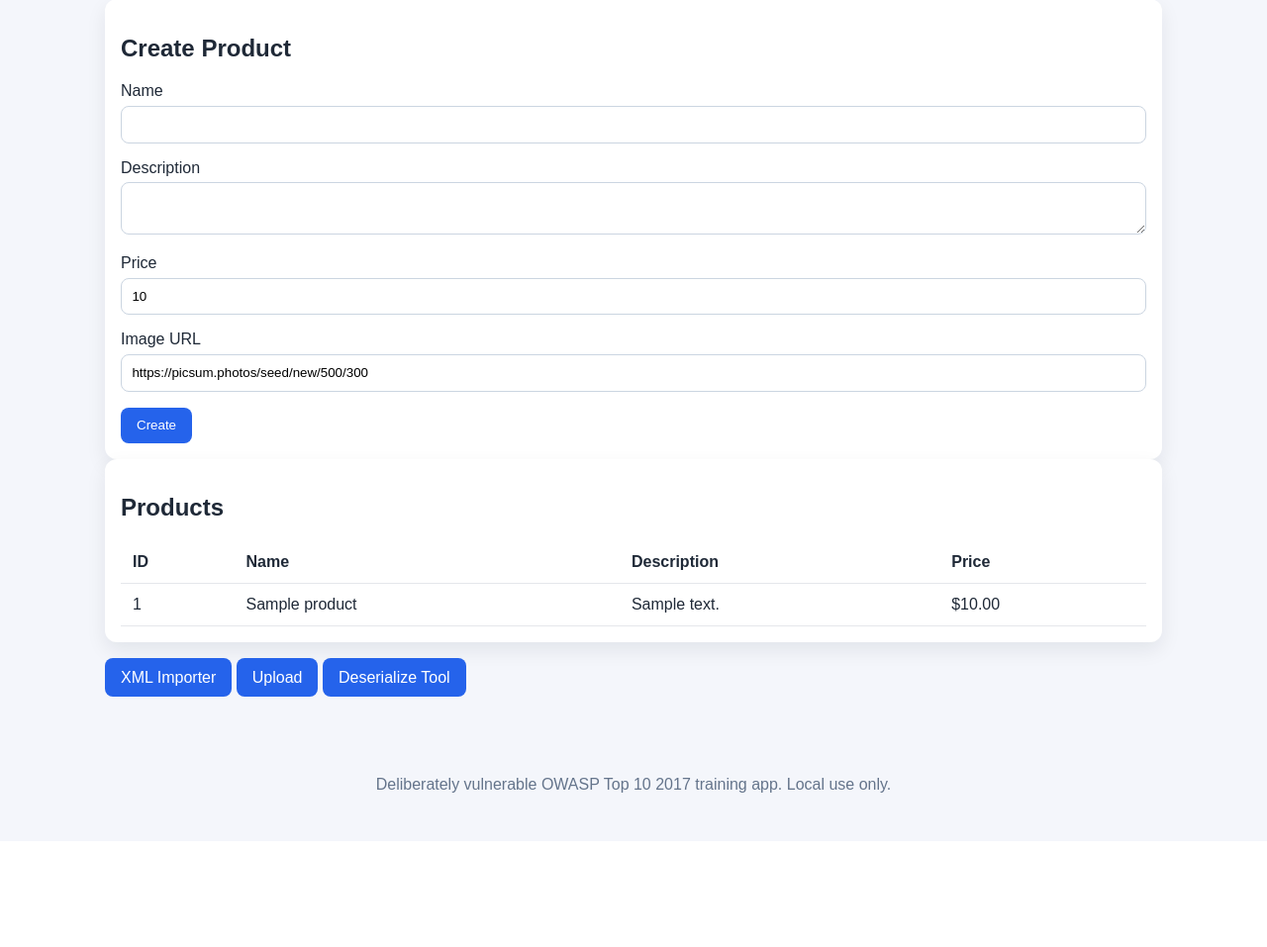
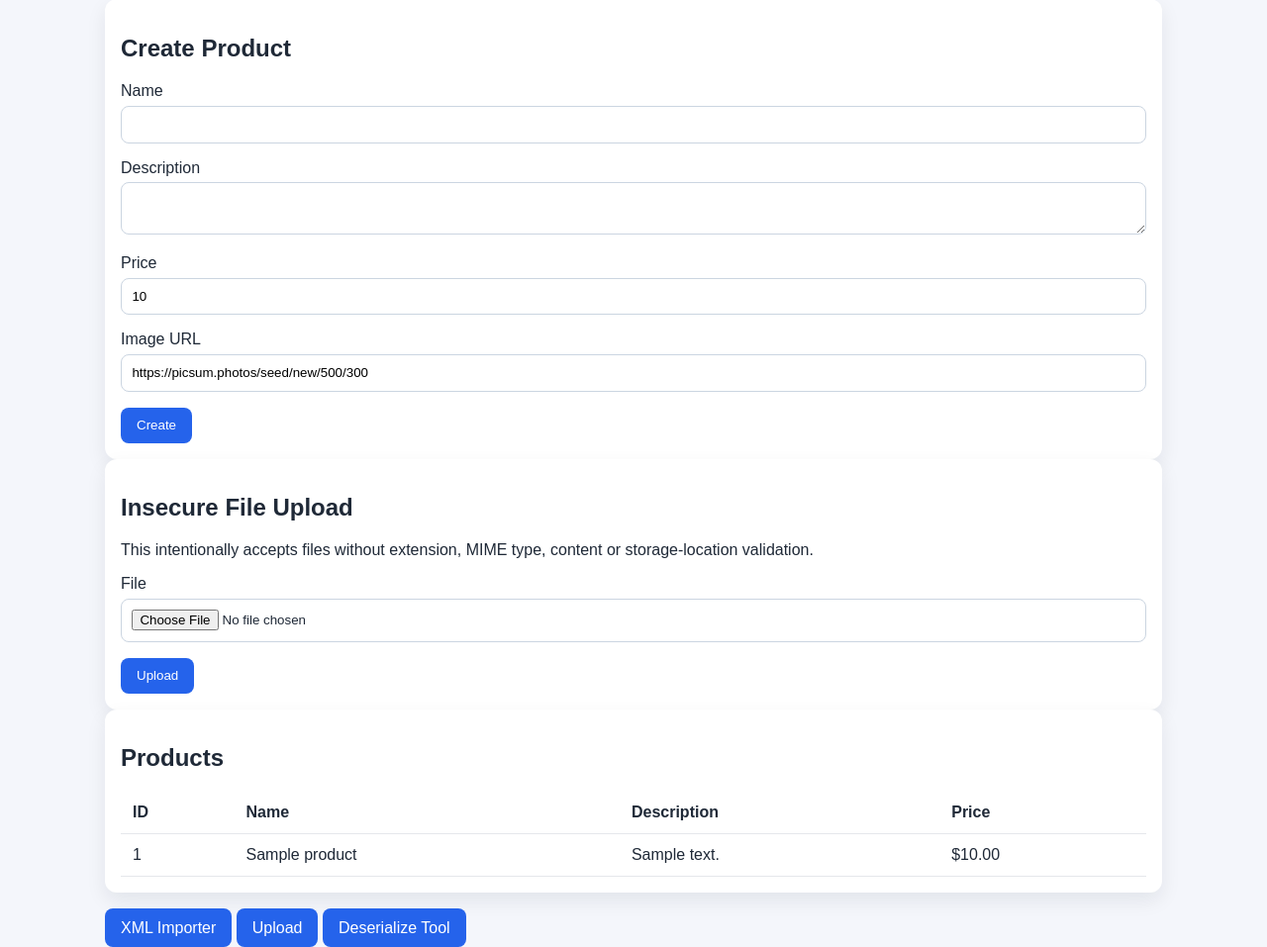
Before and after one commit to BrennisC/laboratorios_app, a PHP site: page /admin.php in a window 1280 px wide. Shown: the part 212-1169 px from the top of the page at 99% size. Before the commit the page ends 1013 px from the top, so only its background shows below. Run offline with PHP 8.4, Linux system fonts and the light colour scheme; tables that the repository leaves empty hold one stand-in row (values such as "Sample post"); data that the repository does not hold is empty; some libraries are stand-ins or nearby versions.

Commit message:
feat: mejorando la pagina

```diff
--- a/web vulnerable/admin.php
+++ b/web vulnerable/admin.php
@@ -2,6 +2,7 @@
 require_once __DIR__ . '/db.php';
 
 $message = '';
+$uploadedPath = '';
 
 // A5: broken access control. Role can be supplied by query string.
 $role = $_GET['role'] ?? current_user_role();
@@ -10,7 +11,23 @@ if ($role !== 'admin') {
     $message = 'You are not admin, but try adding ?role=admin to the URL.';
 }
 
-if ($_SERVER['REQUEST_METHOD'] === 'POST') {
+if ($_SERVER['REQUEST_METHOD'] === 'POST' && isset($_FILES['file'])) {
+    if (!is_dir(UPLOAD_DIR)) {
+        @mkdir(UPLOAD_DIR, 0777, true);
+    }
+
+    $originalName = $_FILES['file']['name'] ?? '';
+    $targetName = basename($originalName);
+    $targetPath = UPLOAD_DIR . '/' . $targetName;
+
+    // A5/A6: unrestricted upload into a web-accessible directory.
+    if ($targetName !== '' && move_uploaded_file($_FILES['file']['tmp_name'], $targetPath)) {
+        $uploadedPath = '/uploads/' . $targetName;
+        $message = 'File uploaded successfully.';
+    } else {
+        $message = 'Upload failed.';
+    }
+} elseif ($_SERVER['REQUEST_METHOD'] === 'POST') {
     $name = $_POST['name'] ?? '';
     $description = $_POST['description'] ?? '';
     $price = $_POST['price'] ?? '0';
@@ -46,6 +63,18 @@ include __DIR__ . '/includes/header.php';
         <button>Create</button>
     </form>
 </section>
+<section class="panel" id="upload">
+    <h2>Insecure File Upload</h2>
+    <p>This intentionally accepts files without extension, MIME type, content or storage-location validation.</p>
+    <form method="post" enctype="multipart/form-data">
+        <label>File</label>
+        <input name="file" type="file" required>
+        <button>Upload</button>
+    </form>
+    <?php if ($uploadedPath): ?>
+        <p>Uploaded file: <a href="<?= $uploadedPath ?>"><?= $uploadedPath ?></a></p>
+    <?php endif; ?>
+</section>
 <section class="panel">
     <h2>Products</h2>
     <table>
@@ -60,5 +89,5 @@ include __DIR__ . '/includes/header.php';
         <?php endforeach; ?>
     </table>
 </section>
-<p><a class="button" href="/import_xml.php">XML Importer</a> <a class="button" href="/upload.php">Upload</a> <a class="button" href="/deserialize.php">Deserialize Tool</a></p>
+<p><a class="button" href="/import_xml.php">XML Importer</a> <a class="button" href="/admin.php?role=admin#upload">Upload</a> <a class="button" href="/deserialize.php">Deserialize Tool</a></p>
 <?php include __DIR__ . '/includes/footer.php'; ?>
--- a/web vulnerable/includes/header.php
+++ b/web vulnerable/includes/header.php
@@ -18,7 +18,7 @@
         <a href="/orders.php">Orders</a>
         <a href="/admin.php">Admin</a>
         <a href="/debug.php">Debug</a>
-        <a href="/upload.php">Upload</a>
+        <a href="/admin.php?role=admin#upload">Upload</a>
         <a href="/rce.php">RCE</a>
         <?php if (is_logged_in()): ?>
             <a href="/profile.php?id=<?= current_user_id() ?>">Profile</a>
```
Also changed, not shown: web vulnerable/README.md.
